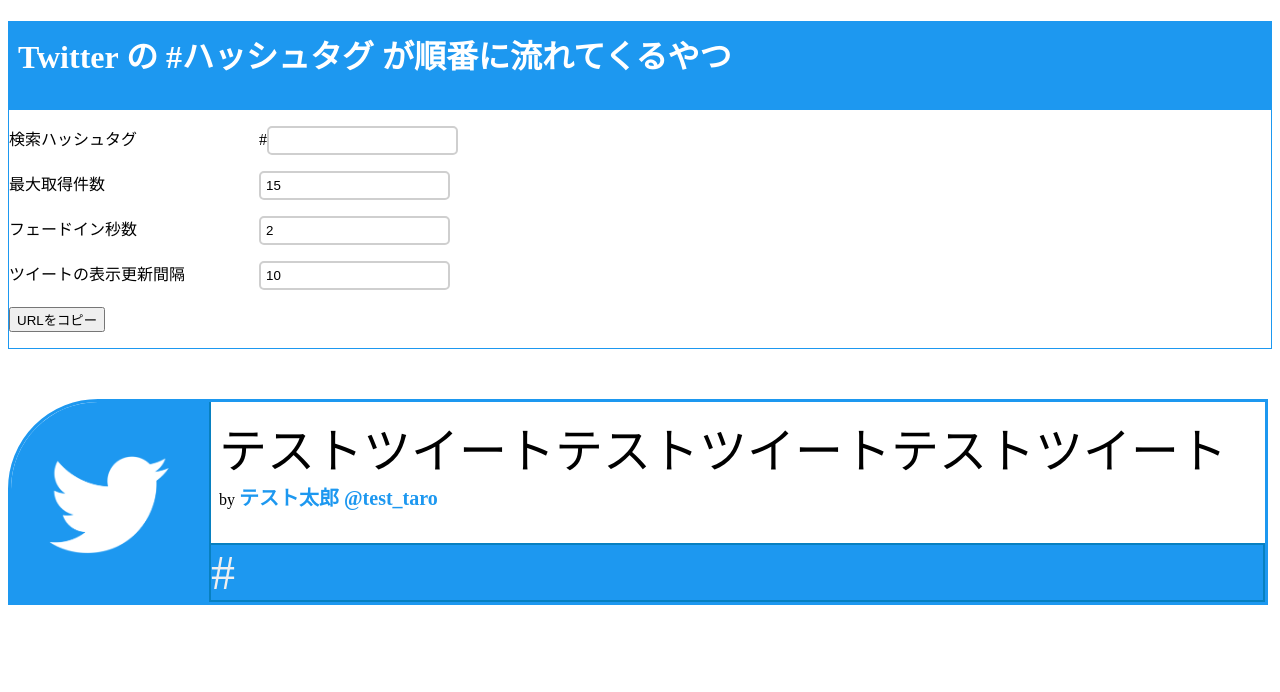
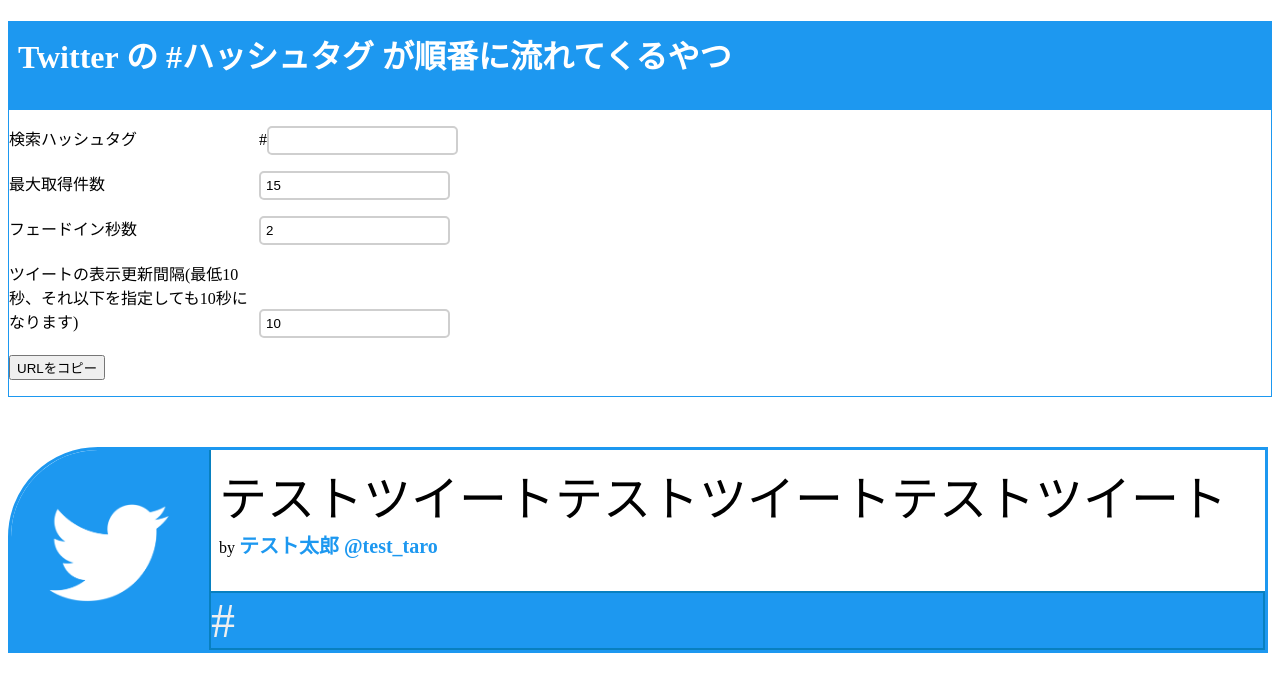
Before and after one commit to hapo31/twitter-search-widget-obs, a Next.js app: page / in a window 1280 px wide. Shown: the top 692 px of the page. Built offline with nearby package versions, Linux system fonts and the light colour scheme.

Commit message:
fix: ツイートの切り替わりを0秒にされると壊れる

```diff
--- a/pages/index.tsx
+++ b/pages/index.tsx
@@ -107,7 +107,7 @@
                 <NumberInput name="transition" defaultValue={preference.transition} />
               </p>
               <p>
-                <Text>ツイートの表示更新間隔</Text>
+                <Text>ツイートの表示更新間隔(最低10秒、それ以下を指定しても10秒になります)</Text>
                 <NumberInput name="tweetChangeInterval" defaultValue={preference.tweetChangeInterval} />
               </p>
             </Form>
--- a/pages/widget/[searchWord].tsx
+++ b/pages/widget/[searchWord].tsx
@@ -22,6 +22,8 @@
   }));
 
   const { token, tweets } = twitter;
+
+  const tweetChangeInterval = props.tweetChangeInterval >= 10 ? props.tweetChangeInterval : 10;
 
   const [showTweet, setShowTweet] = useState<Tweet>({
     createdAt: new Date(),
@@ -58,7 +60,7 @@
         dispatch(storeTweets([...tweets]));
         setShowTweet(newShowTweet);
       }
-    }, props.tweetChangeInterval * 1000);
+    }, tweetChangeInterval * 1000);
 
     return () => {
       if (timerRef.current !== 0) {
```
